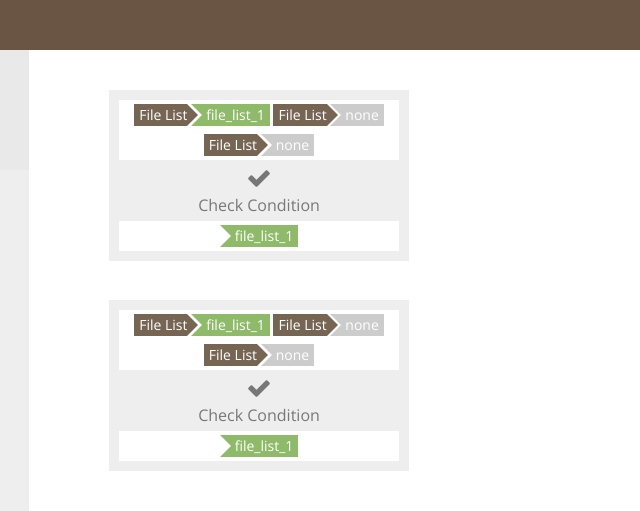
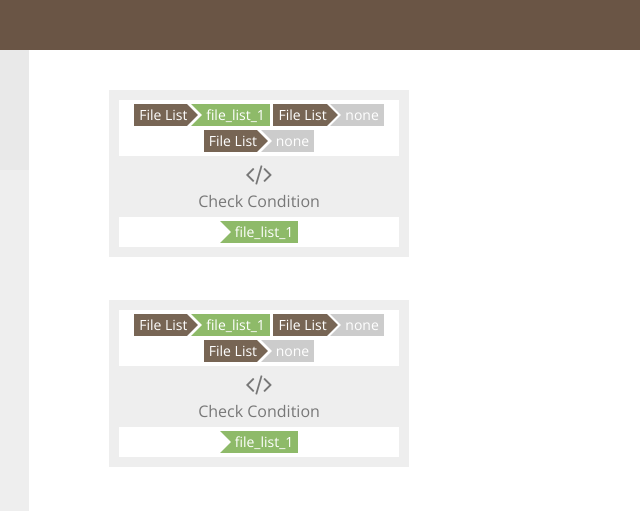
Before and after one commit to bra1ny/brainish-editor, a plain HTML site: page index.html in a window 1280 px wide. Shown: the top 511 px of the page, 321-961 px from the left. Drawn offline with nearby package versions, Linux system fonts and the light colour scheme.

Commit message:
add move canvas

```diff
--- a/index.html
+++ b/index.html
@@ -30,6 +30,8 @@
     </div>
 </div>
 <div id="panel">
+    <div id="panel-move">
+        <div id="illusion-panel">
             <div class="illusion">
                 <div class="input">
                     <div class="value-item">
@@ -45,7 +47,7 @@
                         <div class="value-output value-no">none</div>
                     </div>
                 </div>
-        <div class="icon"><i class="fa fa-check"></i></div>
+                <div class="icon"><i class="fa fa-code"></i></div>
                 <div class="name">Check Condition</div>
                 <div class="output">
                     <div class="value-item">
@@ -68,7 +70,7 @@
                         <div class="value-output value-no">none</div>
                     </div>
                 </div>
-        <div class="icon"><i class="fa fa-check"></i></div>
+                <div class="icon"><i class="fa fa-code"></i></div>
                 <div class="name">Check Condition</div>
                 <div class="output">
                     <div class="value-item">
@@ -77,6 +79,9 @@
                 </div>
             </div>
         </div>
+        <canvas id="panel-background"></canvas>
+    </div>
+</div>
 <script type="application/javascript" src="javascripts/jquery.js"></script>
 <script type="application/javascript" src="javascripts/editor.js"></script>
 </body>
--- a/stylesheets/editor.less
+++ b/stylesheets/editor.less
@@ -97,6 +97,7 @@ h1 {
   height: 100%;
   background: #ffffff;
   padding: 50px 0 0 350px;
+  overflow: auto;
   .illusion {
     position: absolute;
     background: #eeeeee;
@@ -107,6 +108,7 @@ h1 {
       margin: 10px 10px 0 10px;
       background: #ffffff;
       text-align: center;
+      padding: 2px 0;
     }
     .icon {
       text-align: center;
@@ -120,6 +122,7 @@ h1 {
       margin: 5px 10px 10px 10px;
       background: #ffffff;
       text-align: center;
+      padding: 2px 0;
     }
     .value-item {
       display: inline-block;
@@ -128,7 +131,7 @@ h1 {
       display: inline-block;
       height: 22px;
       line-height: 22px;
-      margin: 4px 0 ;
+      margin: 2px 0 ;
     }
     .value-input {
       background: #776554;
@@ -163,3 +166,13 @@ h1 {
     }
   }
 }
+
+#panel-move {
+  width: 2000px;
+  height: 2000px;
+}
+
+#panel-background {
+  width: 100%;
+  height: 100%;
+}
```
Also changed, not shown: stylesheets/editor.css. Lines whose indentation alone changed are shown as unchanged.
